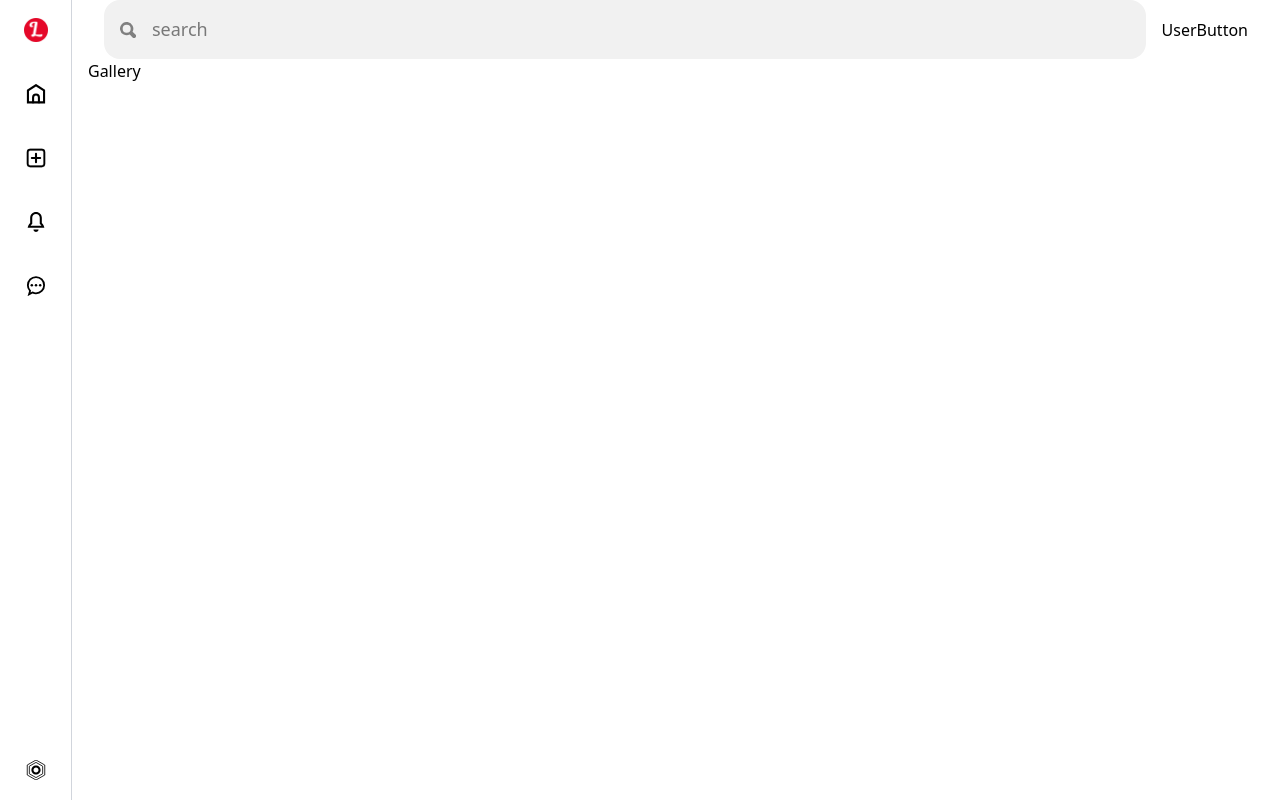
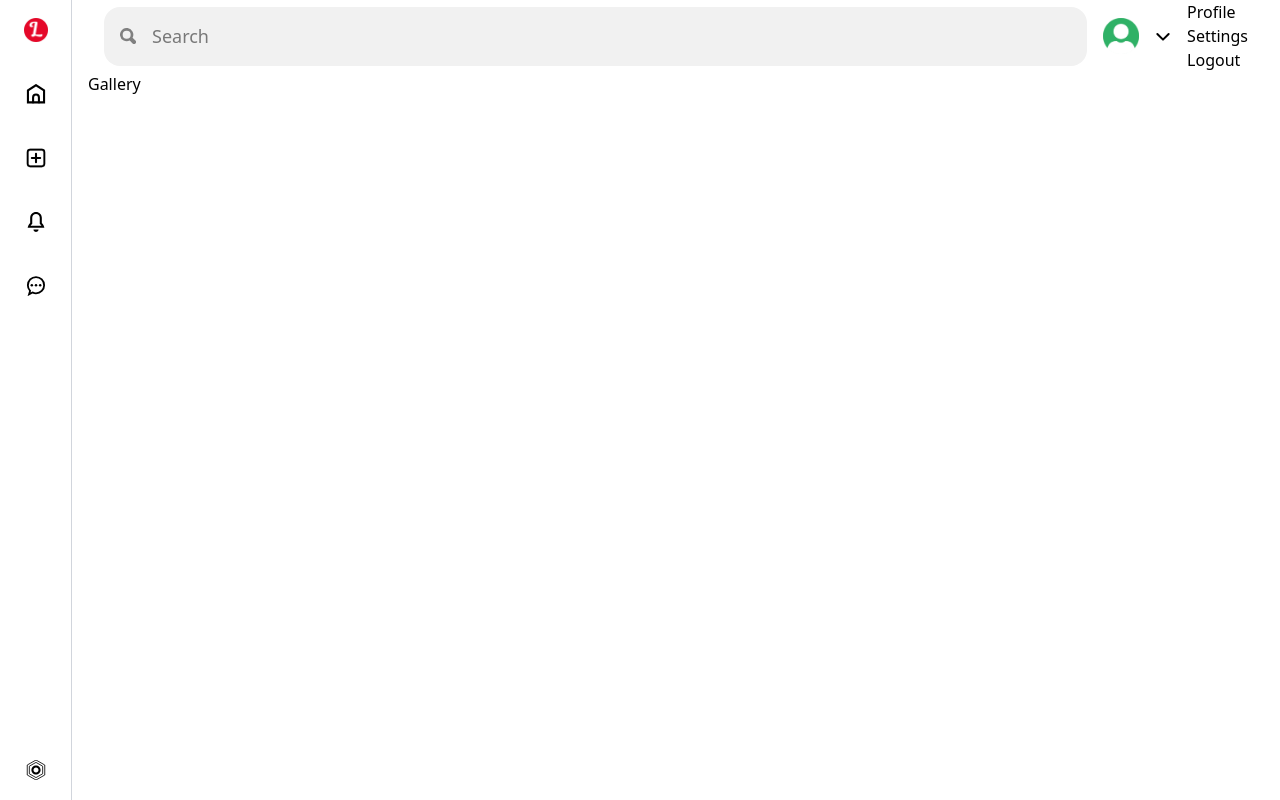
Before and after one commit to sibelephant/fullstack-pinterest-clone, a React (Vite) app in the folder client/: page / in a window 1280 px wide. Built offline with nearby package versions, Linux system fonts and the light colour scheme.

Commit message:
Fix placeholder text case in Topbar and implement UserButton component

```diff
--- a/client/src/components/Topbar.jsx
+++ b/client/src/components/Topbar.jsx
@@ -8,7 +8,7 @@ const Topbar = () => {
         <img src="/general/search.svg" alt="" />
         <input
           type="text"
-          placeholder="search"
+          placeholder="Search"
           className="flex-1 bg-transparent border-none outline-none text-[18px]"
         />
       </div>
--- a/client/src/components/UserButton.jsx
+++ b/client/src/components/UserButton.jsx
@@ -1,5 +1,36 @@
+import { useState } from "react";
+
 const UserButton = () => {
-  return <div>UserButton</div>;
+  //temp user info
+  const currentUser = true;
+
+  const [open, setOpen] = useState(false);
+  return currentUser ? (
+    <div className="userButton flex items-center gap-4">
+      <img
+        src="/general/noAvatar.png"
+        alt=""
+        className="w-9 h-9 border-[100%] object-cover"
+      />
+      <img
+        src="/general/arrow.svg"
+        alt=""
+        className="w-4 h-4 border-[100%] object-cover cursor-pointer"
+      />
+      <div className="userOptions">
+        <div className="">Profile</div>
+        <div className="">Settings</div>
+        <div className="">Logout</div>
+      </div>
+    </div>
+  ) : (
+    <a
+      href="/"
+      className="loginLink text-[18px] p-4 rounded-[32px] hover:bg-[#f1f1f1]"
+    >
+      Login /Sign up
+    </a>
+  );
 };
 
 export default UserButton;
```
